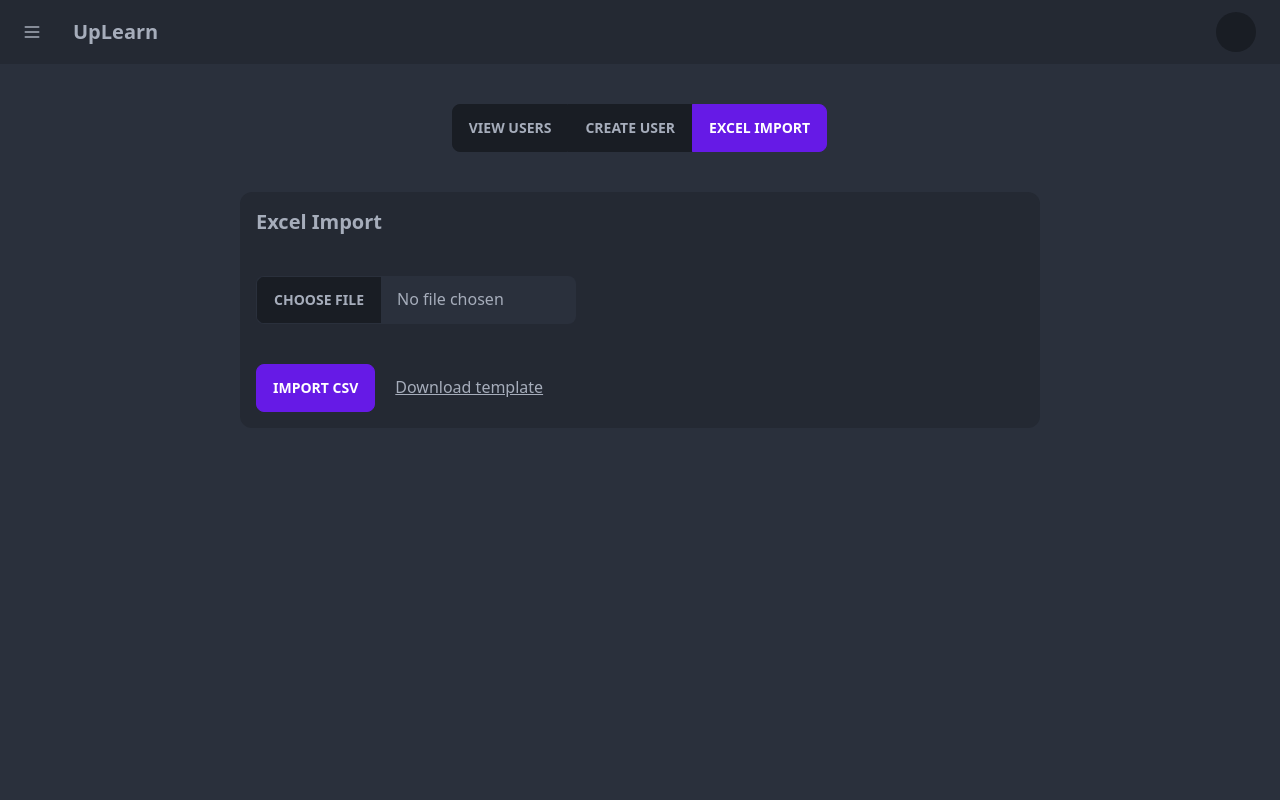
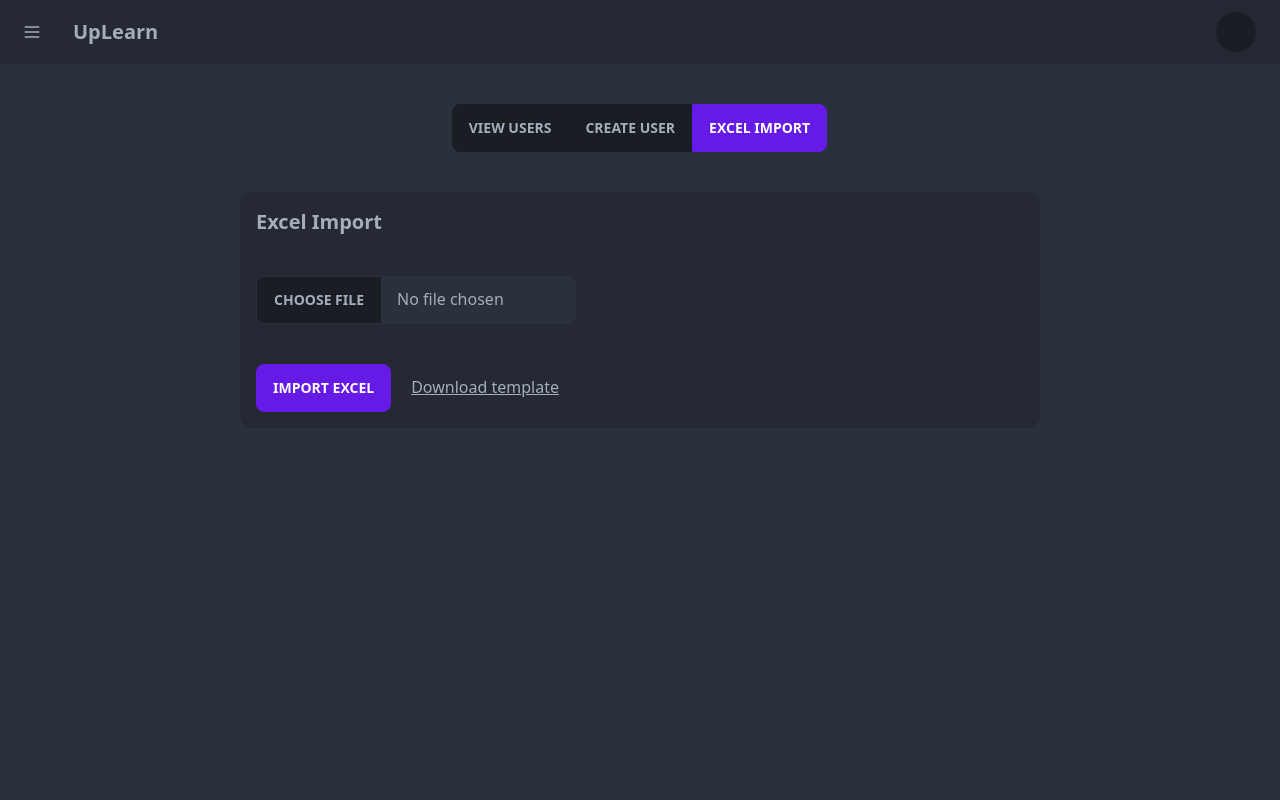
Before and after one commit to TimHrovat/uplearn-frontend, a React (Create React App) app: page /dashboard/manage-users/excel-import in a window 1280 px wide. Shown: the top 800 px of the page. Built offline with nearby package versions, Linux system fonts and the light colour scheme; no server answers; sample sign-in values are in the browser's storage.

Commit message:
wording fix

```diff
--- a/src/pages/dashboard/admin/ExcelUserImport.tsx
+++ b/src/pages/dashboard/admin/ExcelUserImport.tsx
@@ -64,7 +64,7 @@ export default function ExcelUserImport() {
           }
           onClick={importUsers}
         >
-          Import Csv
+          Import Excel
         </button>
         <a
           className="ml-5 link"
```
